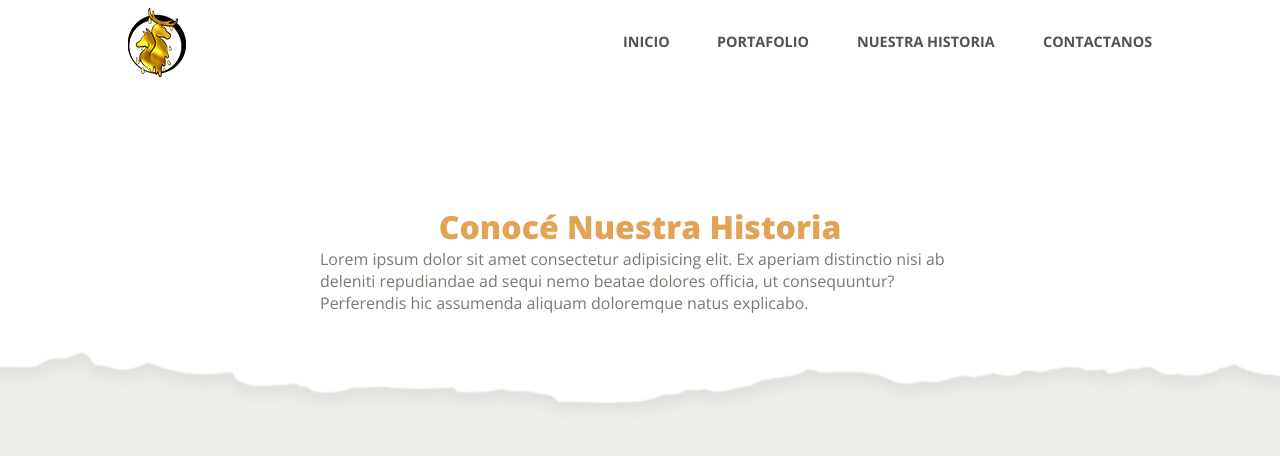
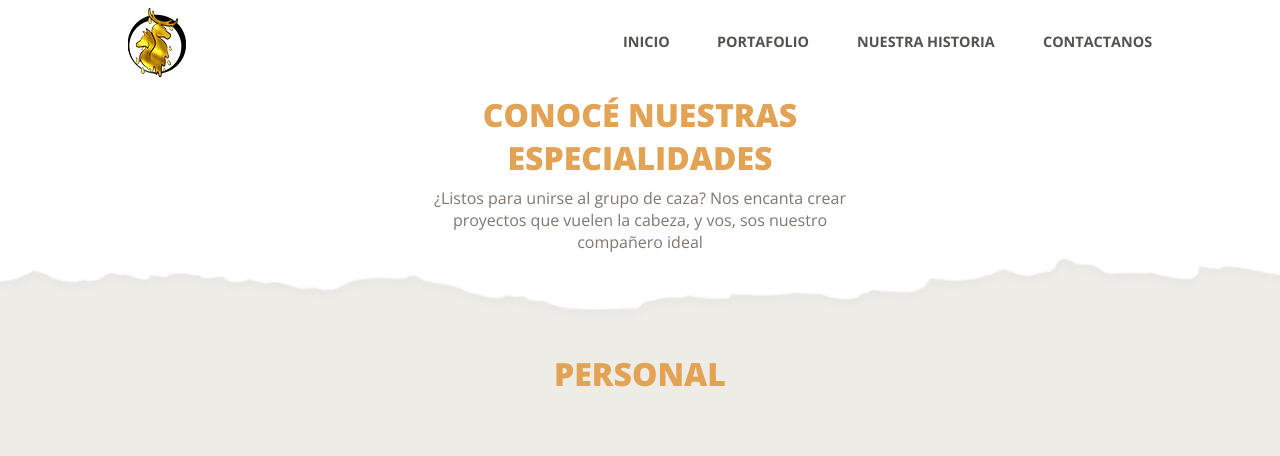
Before and after one commit to JeanPaulCE/dj-elk, a Django app: page /acerca-de/ in a window 1280 px wide. Shown: the top 456 px of the page. Run offline with Django 3.2, Linux system fonts and the light colour scheme.

Commit message:
index y nuestra historia estilos

```diff
--- a/app/static/css/acerca_de.css
+++ b/app/static/css/acerca_de.css
@@ -1,9 +1,3 @@
-header>.paper-img{
-    display:none ;
-}
-main>.paper-img{
-    margin-bottom: 4em;
-}
 .bg-w{
     background: #fff;
 }
--- a/app/static/css/generico.css
+++ b/app/static/css/generico.css
@@ -16,6 +16,10 @@
 
 .mt-05 {
     margin-top: 1.5vh;
+}
+
+.mb-2 {
+    margin-bottom: 2em;
 }
 
 html {
@@ -255,7 +259,7 @@ ul{
         display: flex;
         position: absolute;
         width: 100%;
-        top: -42em;
+        top: -32em;
         z-index: -1;
     }
 /* Mascota */
@@ -275,3 +279,10 @@ ul{
     padding: .6em 4em;
     cursor: pointer;
 }
+
+.button a {
+    color: var(--white);
+    font-family: "Open Sans";
+    font-weight: 700;
+    font-size: 1em;
+}
--- a/app/templates/app/acerca-de.html
+++ b/app/templates/app/acerca-de.html
@@ -6,18 +6,16 @@
 <link rel="stylesheet" href="{% static 'css/acerca_de.css' %}">
 {% endblock %}
 
-{% block content%}
-<div class="bg-w">
-    <h1 class="title">Conocé Nuestra Historia</h1>
-    <p>Lorem ipsum dolor sit amet consectetur adipisicing elit. Ex aperiam distinctio nisi ab deleniti repudiandae ad
-        sequi nemo beatae dolores officia, ut consequuntur? Perferendis hic assumenda aliquam doloremque natus
-        explicabo.</p>
+{% block extra_title %}
+<div class="container-title">
+    <h1 class="title">CONOCÉ NUESTRAS<br>ESPECIALIDADES </h1>
+    <p class="title-description">¿Listos para unirse al grupo de caza? Nos encanta crear<br>proyectos que vuelen la cabeza, y vos, sos nuestro<br>compañero ideal </p>
 </div>
+{% endblock %}
 
-<img class="paper-img" src="{% static 'images/paper-bottom.png' %}" alt="paper">
-<h2 class="title w100">Personal</h2>
+{% block content %}
+<h2 class="title w100">PERSONAL</h2>
 <div class="grid-c2">
-
     <div class="card">
         <img class="card-img" src="{% static 'images/modelo.jpg' %}" alt="modelo">
         <h3 class="card-title">Jean Paul</h3>
--- a/app/templates/app/index.html
+++ b/app/templates/app/index.html
@@ -35,10 +35,9 @@
     <img class="paper-img" src="{% static 'images/paper-top.png' %}" alt="paper">
     <div class="container-title">
         <h1 class="title">CONOCÉ NUESTRAS<br>ESPECIALIDADES </h1>
-        <p class="title-description">¿Listos para unirse al grupo de caza? Nos encanta crear<br>proyectos que vuelen la
-            cabeza, y vos, sos nuestro<br>compañero ideal </p>
+        <p class="title-description">¿Listos para unirse al grupo de caza? Nos encanta crear<br>proyectos que vuelen la cabeza, y vos, sos nuestro<br>compañero ideal </p>
     </div>
-    <img class="paper-img" src="{% static 'images/paper-bottom.png' %}" alt="paper">
+    <img class="paper-img mb-2" src="{% static 'images/paper-bottom.png' %}" alt="paper">
 </section>
 <section class="grid-3">
     <div class="card">
@@ -57,6 +56,7 @@
         <p class="card-p">Programador web, editor de video, camarografo, diseñador</p>
     </div>
 </section>
+<p class="button"><a href="{% url 'acerca-de' %}">VER MÁS</a></p>
 
 {% endblock %}
 
--- a/app/templates/app/portafolio.html
+++ b/app/templates/app/portafolio.html
@@ -6,7 +6,7 @@
 <link rel="stylesheet" href="{% static 'css/portafolio.css' %}">
 {% endblock %}
 
-{% block content%}
+{% block content %}
 
 <h1 class="title space">Portafolio</h1>
 <p class="center">Te invitamos a darle un vistazo a nuestras cacerías.</p>
--- a/app/templates/app/registro.html
+++ b/app/templates/app/registro.html
@@ -13,7 +13,7 @@
 
 {% block content %}
 <section class="form-container">
-    <p class="form-description"><a class="form-label" href="{% url 'iniciar-sesion' %}">Inicia sesión</a><br>
+    <p class="form-description"><a title="Iniciar sesión" class="form-label" href="{% url 'iniciar-sesion' %}">Inicia sesión</a><br>
         o<br>
         Para una mejor atención, regístrese<br>completando el formulario para crear una cuenta<br>como cliente y enviar
         su primer proyecto,<br>a la brevedad le llamaremos.</p>
--- a/app/templates/base.html
+++ b/app/templates/base.html
@@ -29,25 +29,25 @@
                     <div class="menu-grid">
                         <nav>
                             <ul class="menu-items">
-                                <li><a class="menu-link hvr-underline-from-center" href="{% url 'index' %}">INICIO</a>
+                                <li title="Inicio"><a class="menu-link hvr-underline-from-center" href="{% url 'index' %}">INICIO</a>
                                 </li>
-                                <li><a class="menu-link hvr-underline-from-center" href="{% url 'portafolio' %}">PORTAFOLIO</a>
+                                <li title="Portafolio"><a class="menu-link hvr-underline-from-center" href="{% url 'portafolio' %}">PORTAFOLIO</a>
                                 </li>
-                                <li><a class="menu-link hvr-underline-from-center" href="{% url 'acerca-de' %}">NUESTRA
+                                <li title="Nuestra historia"><a class="menu-link hvr-underline-from-center" href="{% url 'acerca-de' %}">NUESTRA
                                     HISTORIA</a></li>
                                 {% if user.is_authenticated %}
                                 {% if user.is_superuser == 1 %}
-                                <li><a class="menu-link hvr-underline-from-center" href="{% url 'administracion' %}">ADMINISTRACIÓN</a>
+                                <li title="Administrar cotizaciones"><a class="menu-link hvr-underline-from-center" href="{% url 'administracion' %}">ADMINISTRACIÓN</a>
                                 </li>
                                 {% else %}
-                                <li><a class="menu-link hvr-underline-from-center" href="{% url 'usuario' %}">ADMINISTRACIÓN</a>
+                                <li title="Crear cotización"><a class="menu-link hvr-underline-from-center" href="{% url 'usuario' %}">ADMINISTRACIÓN</a>
                                 </li>
                                 {% endif %}
-                                <li><a class="menu-link hvr-underline-from-center" href="{% url 'cerrar-sesion' %}">CERRAR
+                                <li title="Cerrar sesión"><a class="menu-link hvr-underline-from-center" href="{% url 'cerrar-sesion' %}">CERRAR
                                     SESIÓN</a>
                                 </li>
                                 {% else %}
-                                <li><a class="menu-link hvr-underline-from-center" href="{% url 'registro' %}">CONTACTANOS</a>
+                                <li title="Iniciar sesión/Registrarse"><a class="menu-link hvr-underline-from-center" href="{% url 'registro' %}">CONTACTANOS</a>
                                 </li>
                                 {% endif %}
                             </ul>
@@ -58,7 +58,7 @@
         </div>
         {% block extra_title %}
         {% endblock %}
-        <img class="paper-img" src="{% static 'images/paper-menu.png' %}" alt="paper">
+        <img class="paper-img mb-2" src="{% static 'images/paper-menu.png' %}" alt="paper">
     </header>
 
     <main class="content">
```
Also changed, not shown: app/static/images/paper-bottom.png, app/static/images/paper-top.png, app/static/images/search.png (deleted), app/static/images/test1.jpg (deleted), app/static/images/test2.jpg (deleted), app/static/images/test3.jpg (deleted).
